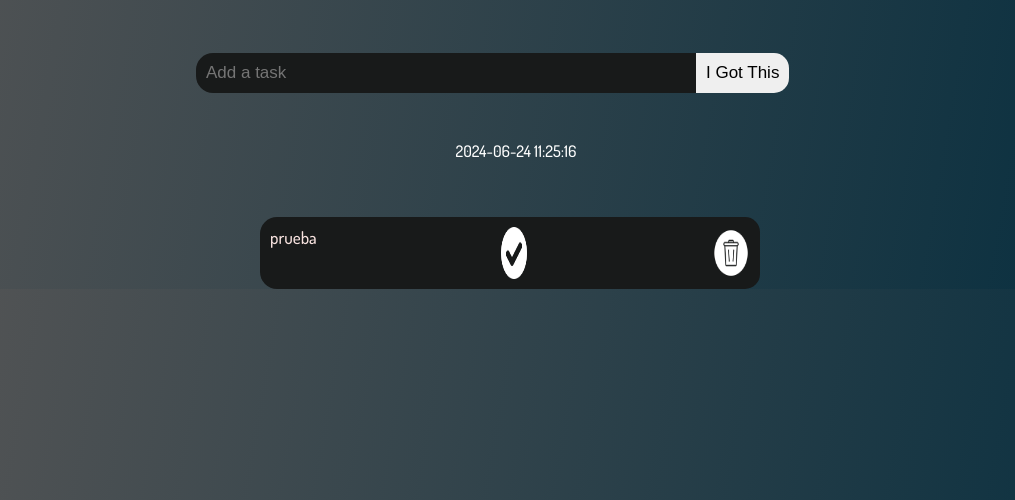
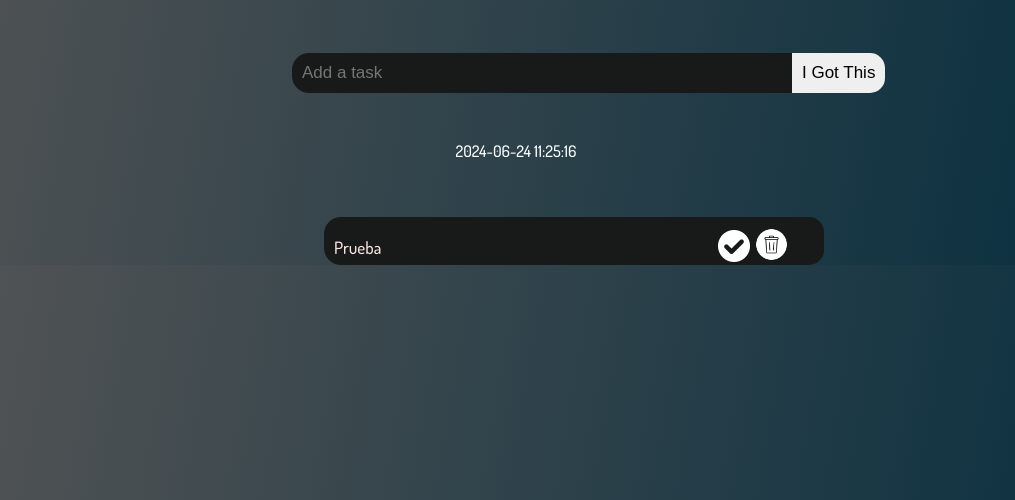
Before and after one commit to KevinnNeira/toDoList, a plain HTML site: page index.html in a window 1280 px wide. Shown: the part 300-800 px from the top of the page, without its empty margins (124-1139 px from the left). Drawn offline with Linux system fonts and the light colour scheme; files whose address does not match are found by name.

Commit message:
style: :lipstick: Se hizo el arreglo de posicion  del contenedor de la tarea

```diff
--- a/css/style.css
+++ b/css/style.css
@@ -28,7 +28,7 @@ body{
     font-size: 8vw;
 }
 #bar__list{
-    margin-left: 25%;
+    margin-left: 32.5vw;
     margin-top: 7vh;
     background-color: #181a1a;
     color: rgb(247, 226, 223);
@@ -56,14 +56,12 @@ body{
     font-family: "Dosis-Medium",sans-serif;
 }
 .list__homework{
-    display: flex;
-    justify-content: center;
-    flex-direction: row;
-    background-color: red;
+    display: grid;
+    grid-template-columns: 80% 20%;
     margin-top: 3vh;
     border-top-right-radius: 15px;
     border-bottom-right-radius: 15px;
-    margin-left: 30%;
+    margin-left: 35vw;
     margin-top: 7vh;
     background-color: #181a1a;
     color: rgb(247, 226, 223);
@@ -76,20 +74,21 @@ body{
     max-width: 500px;
     transition: background-color 200ms ease-in-out;
     width: 50vw;
-    height: 9vh;
-    justify-content: space-between;
+    height: 6vh;
+}
+.title__container{
+    display: flex;
+    align-items: center;
 }
 #homework{
     font-family: "Dosis-Medium",sans-serif;
+}
+#icon__Check{
+    width: 32px;
+    filter: invert();
 
 }
-#icon__Check{
-    float: right;
-    width: 2vw;
+#icon__Delete{
+    width: 35px;
     filter: invert();
 }
-#icon__Delete{
-    width: 3vw;
-    filter: invert();
-    right: 0;
-}
--- a/index.html
+++ b/index.html
@@ -35,9 +35,13 @@
         </div>
 
     <div class="list__homework">
-        <p id="homework">prueba</p>
-        <img id="icon__Check" src="storage/img/garrapata.png">
-        <img id="icon__Delete" src="storage/img/eliminar.png">
+        <div class="title__container">
+            <p id="homework">Prueba</p>
+        </div>
+        <div class="images__container">
+            <img id="icon__Check" src="storage/img/garrapata.png">
+            <img id="icon__Delete" src="storage/img/eliminar.png">
+        </div>
     </div>
 </body>
 </html>
```
